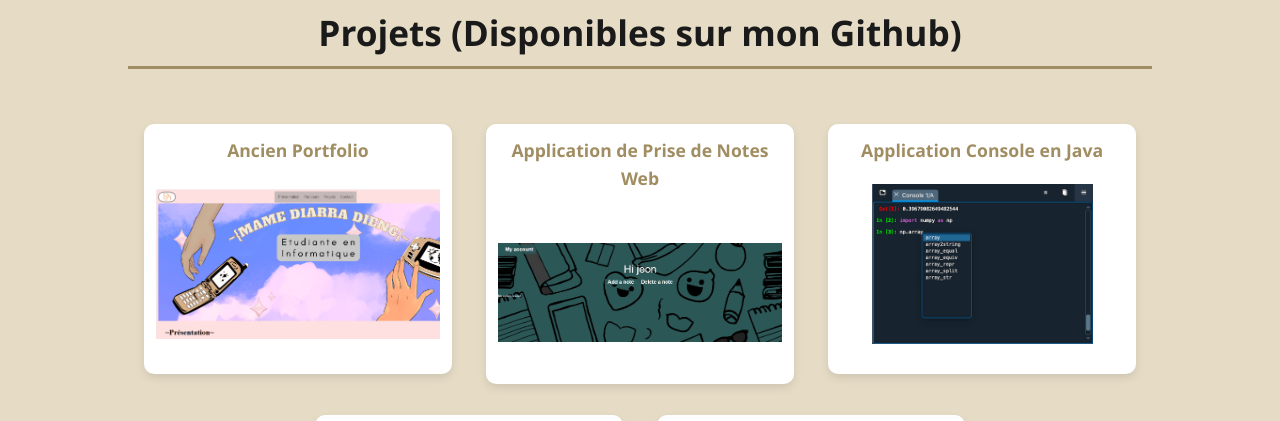
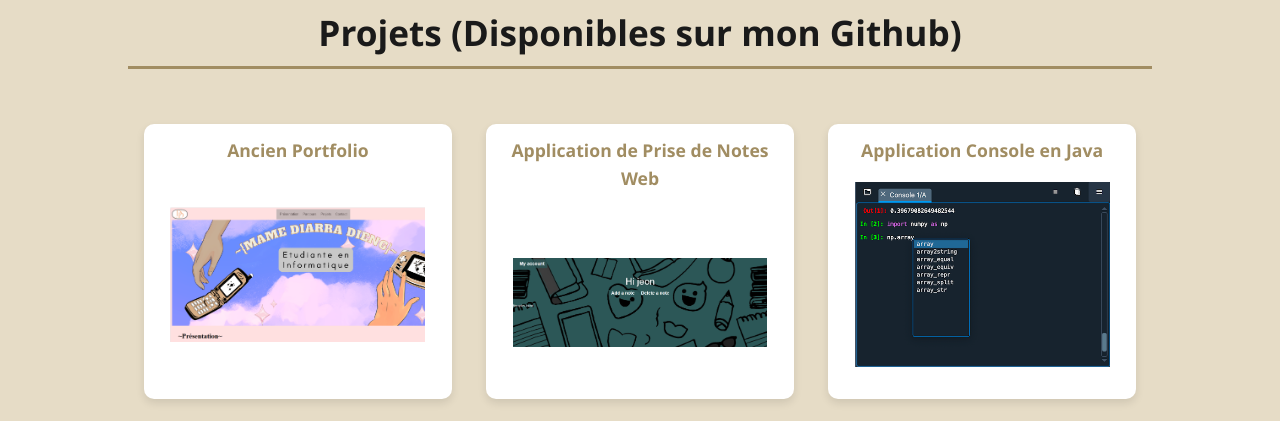
Before and after one commit to diarraaaa/Portfolio, a plain HTML site: page index.html in a window 1280 px wide. Shown: the part 2330-2751 px from the top of the page. Drawn offline with Linux system fonts and the light colour scheme.

Commit message:
css change

```diff
--- a/Style.css
+++ b/Style.css
@@ -292,7 +292,7 @@ h1 {
     display: inline-block;
     width: 30%; /* Trois cartes par ligne */
     margin: 1.5%;
-    min-height: 250px;
+    height: 275px;
     background-color: white;
     padding: 12px;
     border-radius: 10px;
@@ -308,10 +308,9 @@ h1 {
 }
 
 .project img {
-    width: 100%;
-    height: 160px;
+    width: 90%;
+    height: 200px;
     border-radius: 5px;
-    margin-top: 10px;
     object-fit: contain;
 }
 
```
